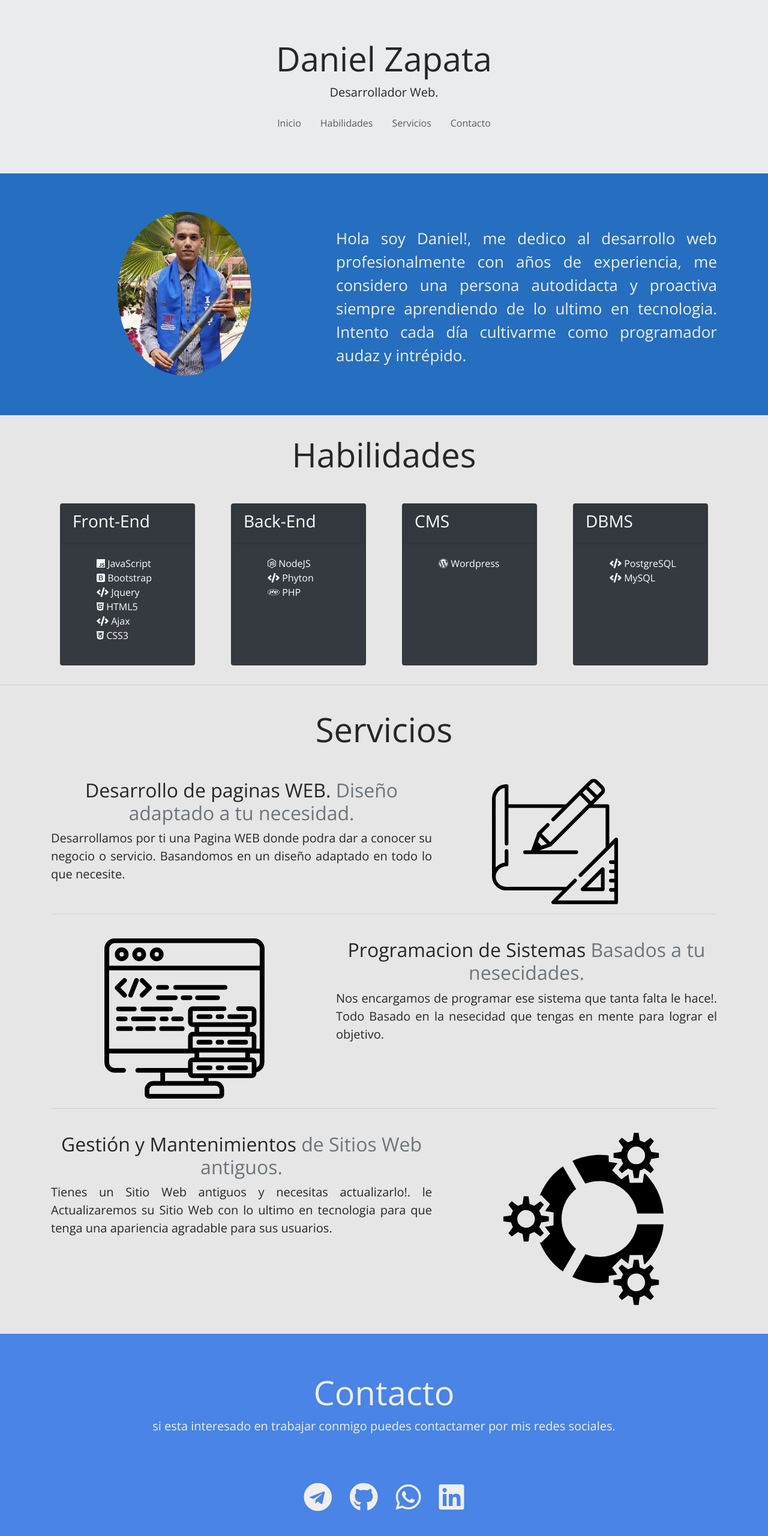
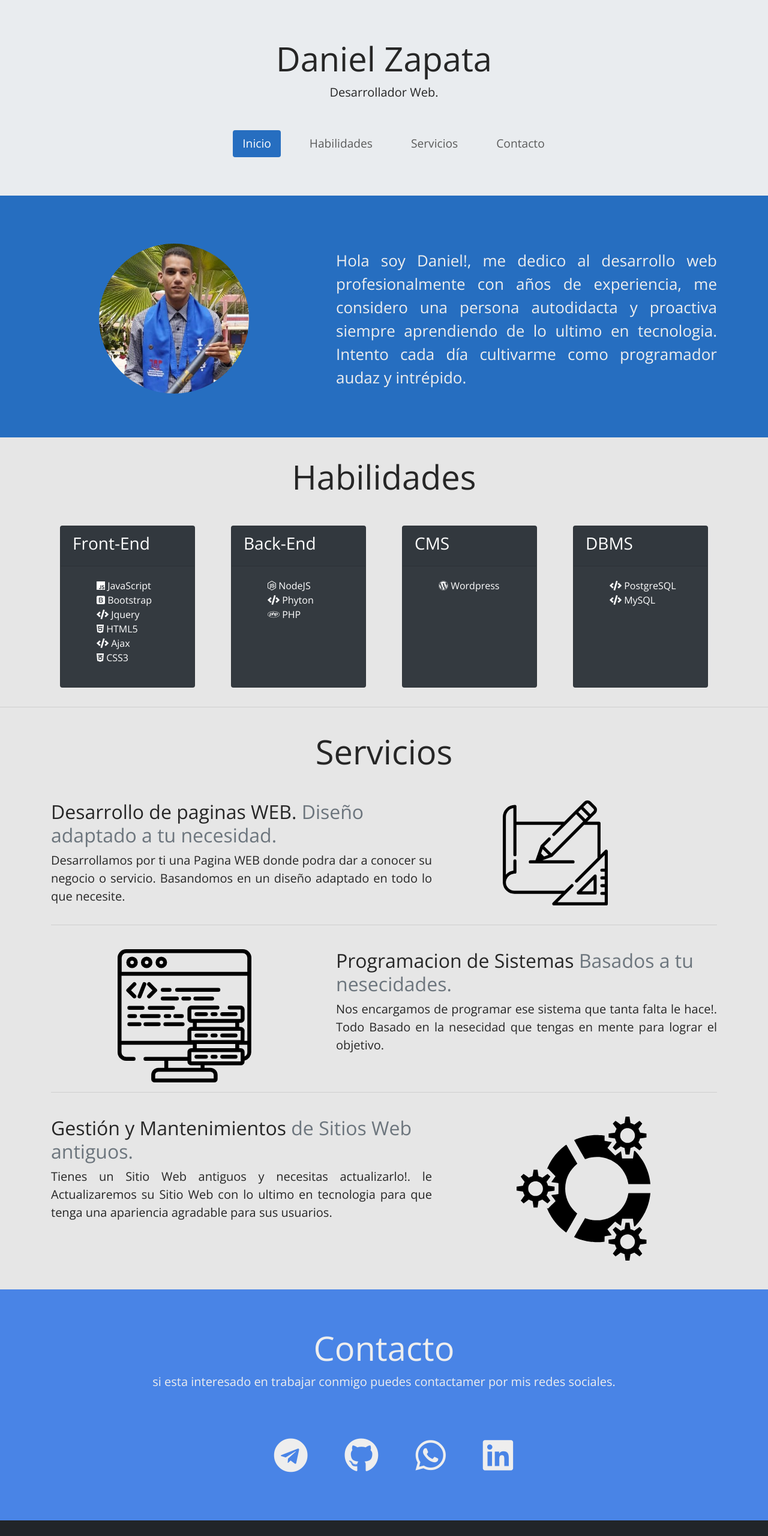
Before and after one commit to daniz15/Mi-Portafolio, a plain HTML site: page index.html in a window 1280 px wide. Shown: the top 2560 px of the page at 60% size. Drawn offline with nearby package versions, Linux system fonts and the light colour scheme.

Commit message:
modificacion de menu y foto

```diff
--- a/index.html
+++ b/index.html
@@ -20,12 +20,12 @@
 	<body>
 
 		<div class="jumbotron jumbotron-fluid head" id="inicio">
-			<div class="container">
+			<div class="container mb-5">
 			    <h1 class="display-4">Daniel Zapata</h1>
 			    <p class="lead">Desarrollador Web.</p>
 			</div>
 
-			<ul class="nav justify-content-center">
+			<ul class="nav nav-pills justify-content-center">
 			  <li class="nav-item">
 			    <a class="nav-link active" href="#">Inicio</a>
 			  </li>
@@ -44,8 +44,8 @@
 		<div class="jumbotron jumbotron-fluid hero-intro" id="hero-intro">
 			<div class="container">
 				<div class="row">
-					<div class="col-md-5 rounded">
-						<img src="img/daniel2.jpg" alt="Daniel Zapata" class="rounded-circle img-fluid" width="50%" height="auto">
+					<div class="col-md-5">
+						<div alt="Daniel Zapata" class="perfil rounded-circle "></div>
 					</div>
 					<div class="col-md-7">
 					    <p class="lead">
@@ -123,11 +123,11 @@
 			    <!-- START THE FEATURETTES -->
 			    <div class="row featurette">
 			      	<div class="col-md-7">
-				        <h2 class="featurette-heading text-center">Desarrollo  de paginas WEB. <span class="text-muted">Diseño adaptado a tu necesidad.</span></h2>
+				        <h2 class="featurette-heading">Desarrollo  de paginas WEB. <span class="text-muted">Diseño adaptado a tu necesidad.</span></h2>
 				        <p class="lead text-justify">Desarrollamos por ti una Pagina WEB donde podra dar a conocer su negocio o servicio. Basandomos en un diseño adaptado en todo lo que necesite.</p>
 			      	</div>
 			      	<div class="col-md-4 text-center">
-			        	<img src="img/diseño.svg" background="#eee" color="#aaa" class="bd-placeholder-img-lg featurette-image img-fluid mx-auto" width="60%" 	height="auto">
+			        	<img src="img/diseño.svg" background="#eee" color="#aaa" class="bd-placeholder-img-lg featurette-image img-fluid mx-auto" width="50%" 	height="auto">
 			      	</div>
 			    </div>
 
@@ -135,11 +135,11 @@
 
 			    <div class="row featurette">
 			      	<div class="col-md-7 order-md-2">
-				        <h2 class="featurette-heading text-center">Programacion de Sistemas <span class="text-muted">Basados a tu nesecidades.</span></h2>
+				        <h2 class="featurette-heading">Programacion de Sistemas <span class="text-muted">Basados a tu nesecidades.</span></h2>
 				        <p class="lead text-justify">Nos encargamos de programar ese sistema que tanta falta le hace!. Todo Basado en la nesecidad que tengas en mente para lograr el objetivo.</p>
 			      	</div>
 			      <div class="col-md-5 order-md-1 text-center">
-			        <img src="img/software.svg" class="bd-placeholder-img-lg featurette-image img-fluid mx-auto" width="60%" height="auto">
+			        <img src="img/software.svg" class="bd-placeholder-img-lg featurette-image img-fluid mx-auto" width="50%" height="auto">
 			      </div>
 			    </div>
 
@@ -147,11 +147,11 @@
 
 			    <div class="row featurette">
 			      	<div class="col-md-7">
-				        <h2 class="featurette-heading text-center">Gestión y Mantenimientos <span class="text-muted">de Sitios Web antiguos.</span></h2>
+				        <h2 class="featurette-heading">Gestión y Mantenimientos <span class="text-muted">de Sitios Web antiguos.</span></h2>
 				        <p class="lead text-justify">Tienes un Sitio Web antiguos y necesitas actualizarlo!. le Actualizaremos su Sitio Web con lo ultimo en tecnologia para que tenga una apariencia agradable para sus usuarios.</p>
 			      	</div>
 			      <div class="col-md-5 text-center">
-			        <img src="img/mantenimiento.svg" class="bd-placeholder-img-lg featurette-image img-fluid mx-auto" width="60%" height="auto">
+			        <img src="img/mantenimiento.svg" class="bd-placeholder-img-lg featurette-image img-fluid mx-auto" width="50%" height="auto">
 			      </div>
 			    </div>
 
@@ -207,7 +207,23 @@
 			</div>
 		</footer>
 	</body>
-		<script src="https://code.jquery.com/jquery-3.5.1.slim.min.js" integrity="sha384-DfXdz2htPH0lsSSs5nCTpuj/zy4C+OGpamoFVy38MVBnE+IbbVYUew+OrCXaRkfj" crossorigin="anonymous"></script>
-		<script src="https://cdn.jsdelivr.net/npm/popper.js@1.16.1/dist/umd/popper.min.js" integrity="sha384-9/reFTGAW83EW2RDu2S0VKaIzap3H66lZH81PoYlFhbGU+6BZp6G7niu735Sk7lN" crossorigin="anonymous"></script>
-		<script src="https://cdn.jsdelivr.net/npm/bootstrap@4.5.3/dist/js/bootstrap.min.js" integrity="sha384-w1Q4orYjBQndcko6MimVbzY0tgp4pWB4lZ7lr30WKz0vr/aWKhXdBNmNb5D92v7s" crossorigin="anonymous"></script>
+<script src="https://code.jquery.com/jquery-3.5.1.slim.min.js" integrity="sha384-DfXdz2htPH0lsSSs5nCTpuj/zy4C+OGpamoFVy38MVBnE+IbbVYUew+OrCXaRkfj" crossorigin="anonymous"></script>
+<script src="https://cdn.jsdelivr.net/npm/popper.js@1.16.1/dist/umd/popper.min.js" integrity="sha384-9/reFTGAW83EW2RDu2S0VKaIzap3H66lZH81PoYlFhbGU+6BZp6G7niu735Sk7lN" crossorigin="anonymous"></script>
+<script src="https://cdn.jsdelivr.net/npm/bootstrap@4.5.3/dist/js/bootstrap.min.js" integrity="sha384-w1Q4orYjBQndcko6MimVbzY0tgp4pWB4lZ7lr30WKz0vr/aWKhXdBNmNb5D92v7s" crossorigin="anonymous"></script>
+
+<script>
+	$(function(){
+		// elementos de la lista
+		var menues = $(".nav li a");
+
+		// manejador de click sobre todos los elementos
+		menues.click(function() {
+			// eliminamos active de todos los elementos
+			menues.removeClass("active");
+			// activamos el elemento clicado.
+			$(this).addClass("active");
+		});
+
+	});
+</script>
 </html>
--- a/style.css
+++ b/style.css
@@ -5,10 +5,68 @@ body{
 	font-family: 'Open Sans', sans-serif;
 	margin: 0 auto;
 	padding: 0 auto;
-	font-weight: normal;
 	color: #262626;
 	background-color: #E6E6E6;
 
+}
+.nav  li{
+	padding-left: 2rem;
+
+}
+.nav-item a{
+	font-size: 1.2rem !important;
+}
+
+.active{
+	background-color: #266EC0 !important;
+}
+
+.perfil{
+	display: block;
+	width: 250px;
+	height: 250px;
+	background-image: url('img/daniel2.jpg');
+	background-size: cover;
+}
+
+/* Extra small devices (portrait phones, less than 576px)*/
+@media (max-width: 575.98px) {
+ .perfil{
+ 	margin-left: 3rem;
+ }
+ .featurette h2{
+ 	text-align: center
+ }
+}
+
+/* Small devices (landscape phones, 576px and up)*/
+@media (min-width: 576px) and (max-width: 767.98px) {
+ .perfil{
+ 	margin-left: 8rem;
+ }
+}
+
+/* Medium devices (tablets, 768px and up)*/
+@media (min-width: 768px) and (max-width: 991.98px) {
+ .perfil{
+ 	margin-top: 4.5rem
+ }
+}
+
+/* Large devices (desktops, 992px and up)*/
+@media (min-width: 992px) and (max-width: 1199.98px) {
+ .perfil{
+ 	margin-left: 4rem;
+ 	margin-top: 1rem
+ }
+}
+
+/*Extra large devices (large desktops, 1200px and up)*/
+@media (min-width: 1200px) {
+ .perfil{
+ 	margin-left: 5rem;
+ 	margin-top: 1rem
+ }
 }
 
 .jumbotron .container{
```
